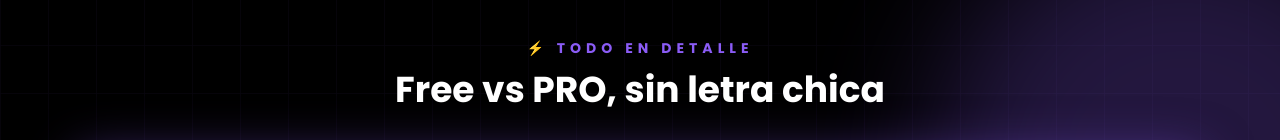
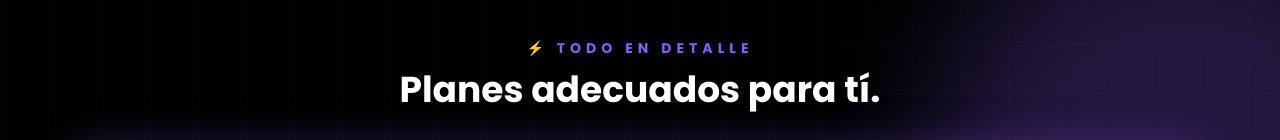
Before and after one commit to refreshdigitalcl/retroke-karaoke, a React (Vite) app: page /precios in a window 1280 px wide. Shown: the part 531-671 px from the top of the page. Built offline with nearby package versions, Linux system fonts and the light colour scheme; no server answers; the database is empty.

Commit message:
PricingPage: cambia titulo de tabla comparativa
'Free vs PRO, sin letra chica' -> 'Planes adecuados para tí.' (unica
ocurrencia en el codebase, en la seccion de tabla comparativa de
/precios). Verificado con @babel/parser.

```diff
--- a/src/pages/PricingPage.jsx
+++ b/src/pages/PricingPage.jsx
@@ -311,7 +311,7 @@ export default function PricingPage() {
               ⚡ Todo en detalle
             </p>
             <h2 className="text-2xl md:text-4xl font-extrabold text-white">
-              Free vs PRO, sin letra chica
+              Planes adecuados para tí.
             </h2>
           </div>
 
```
